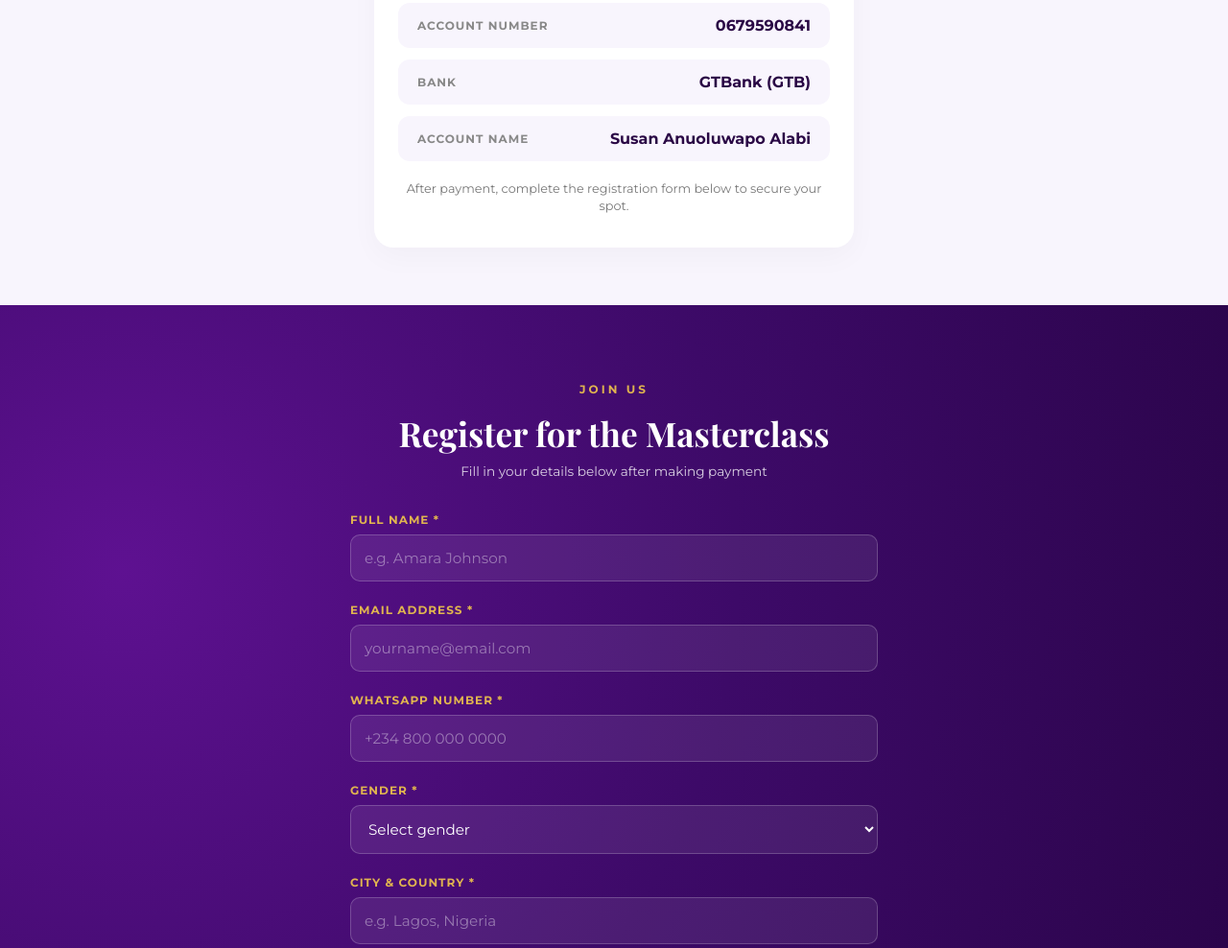
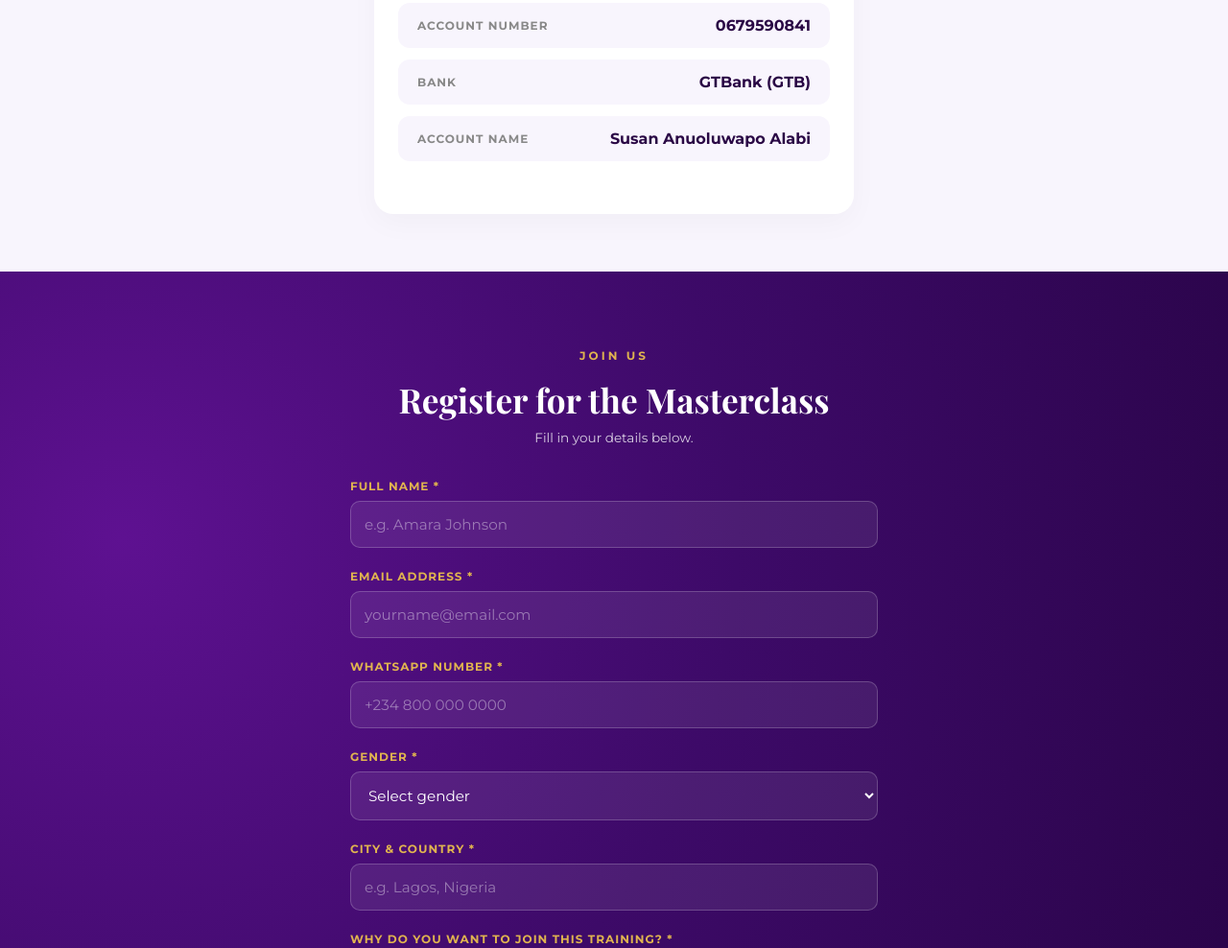
Before and after one commit to davidalade52-create/inner-beauty-palace, a website: page Frontend/index.html in a window 1280 px wide. Shown: the part 2771-3759 px from the top of the page at 96% size. Drawn offline with nearby package versions, Linux system fonts and the light colour scheme; a web font is replaced by a local one.

Commit message:
update copy per request

```diff
--- a/Frontend/index.html
+++ b/Frontend/index.html
@@ -141,8 +141,6 @@
                     <span class="bank-value">Susan Anuoluwapo Alabi</span>
                 </div>
             </div>
-
-            <p class="payment-note">After payment, complete the registration form below to secure your spot.</p>
         </div>
     </section>
 
@@ -151,7 +149,7 @@
         <div class="form-container">
             <p class="section-subtitle">JOIN US</p>
             <h2 style="font-family: 'Playfair Display', serif; font-size: 2.2rem; margin-bottom: 8px;">Register for the Masterclass</h2>
-            <p style="font-size: 0.85rem; opacity: 0.8; margin-bottom: 35px;">Fill in your details below after making payment</p>
+            <p style="font-size: 0.85rem; opacity: 0.8; margin-bottom: 35px;">Fill in your details below.</p>
 
             <form id="registrationForm">
                 <div class="form-group">
@@ -191,11 +189,11 @@
                 <button type="submit" class="btn-gold btn-submit">COMPLETE REGISTRATION</button>
             </form>
 
-            <!-- SUCCESS & WHATSAPP CARD (UPDATED WITH HER DIRECT WHATSAPP LINK) -->
+            <!-- SUCCESS & WHATSAPP CARD -->
             <div id="successCard" style="display: none; background: rgba(255, 255, 255, 0.05); padding: 30px; border-radius: 12px; border: 1px solid #25D366; text-align: center; margin-top: 20px;">
                 <i class="fa-brands fa-whatsapp" style="font-size: 3rem; color: #25D366; margin-bottom: 15px;"></i>
                 <h3 style="color: #fff; font-family: 'Playfair Display', serif; font-size: 1.8rem; margin-bottom: 10px;">🎉 Registration Successful!</h3>
-                <p style="font-size: 0.95rem; color: #ebd8ff; margin-bottom: 25px; line-height: 1.5;">Your spot has been reserved. Click below to message us directly on WhatsApp with your registration code!</p>
+                <p style="font-size: 0.95rem; color: #ebd8ff; margin-bottom: 25px; line-height: 1.5;">Click the link below to complete your registration and to join the group for the training.</p>
 
                 <!-- HER DIRECT WHATSAPP LINK -->
                 <a id="whatsappDmBtn" href="https://wa.link/wrqnm7" target="_blank" class="btn-gold" style="background-color: #25D366; color: white; border: none; font-weight: bold; padding: 14px 28px; text-decoration: none; display: inline-flex; align-items: center; gap: 10px; border-radius: 8px;">
```
